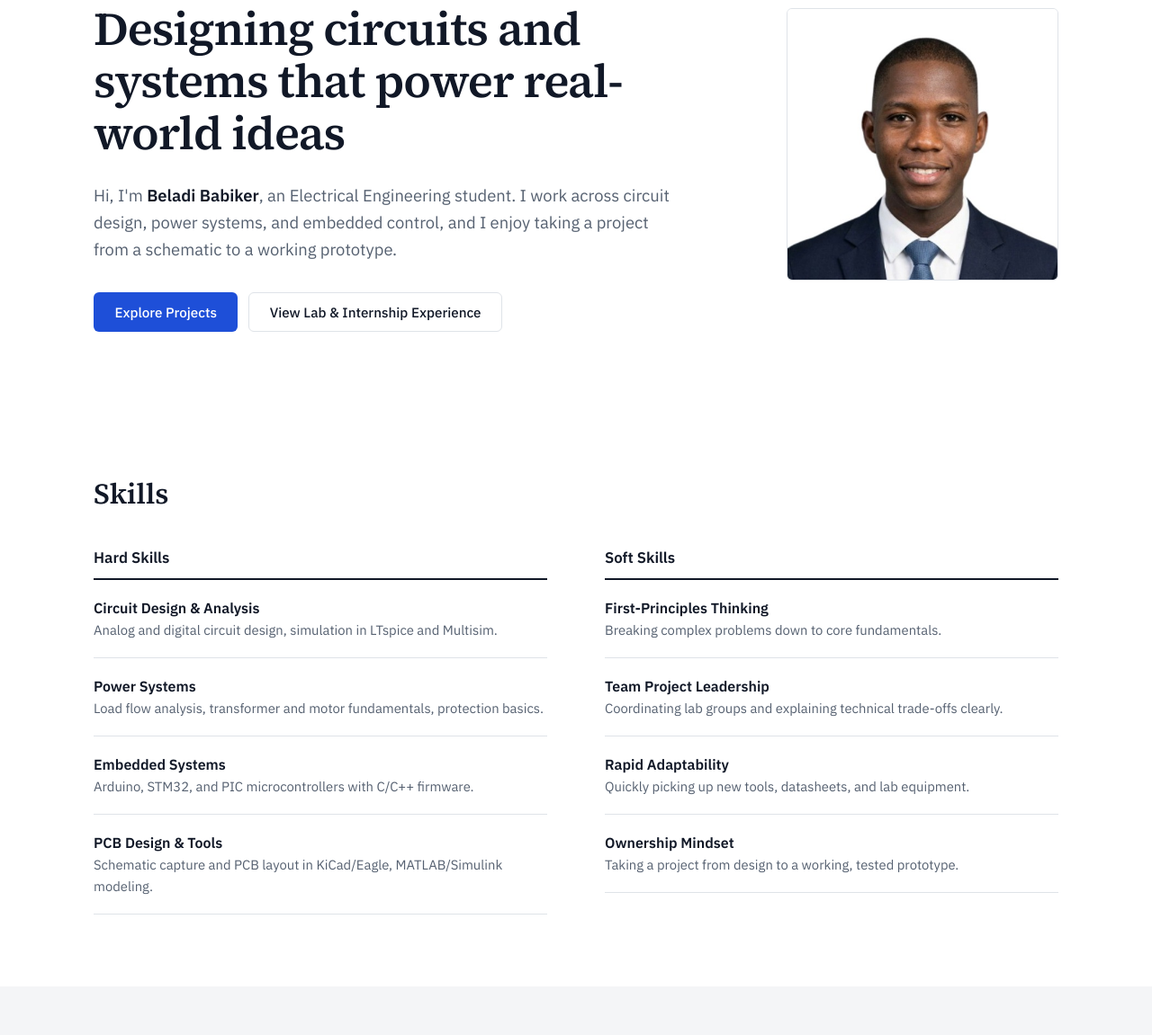
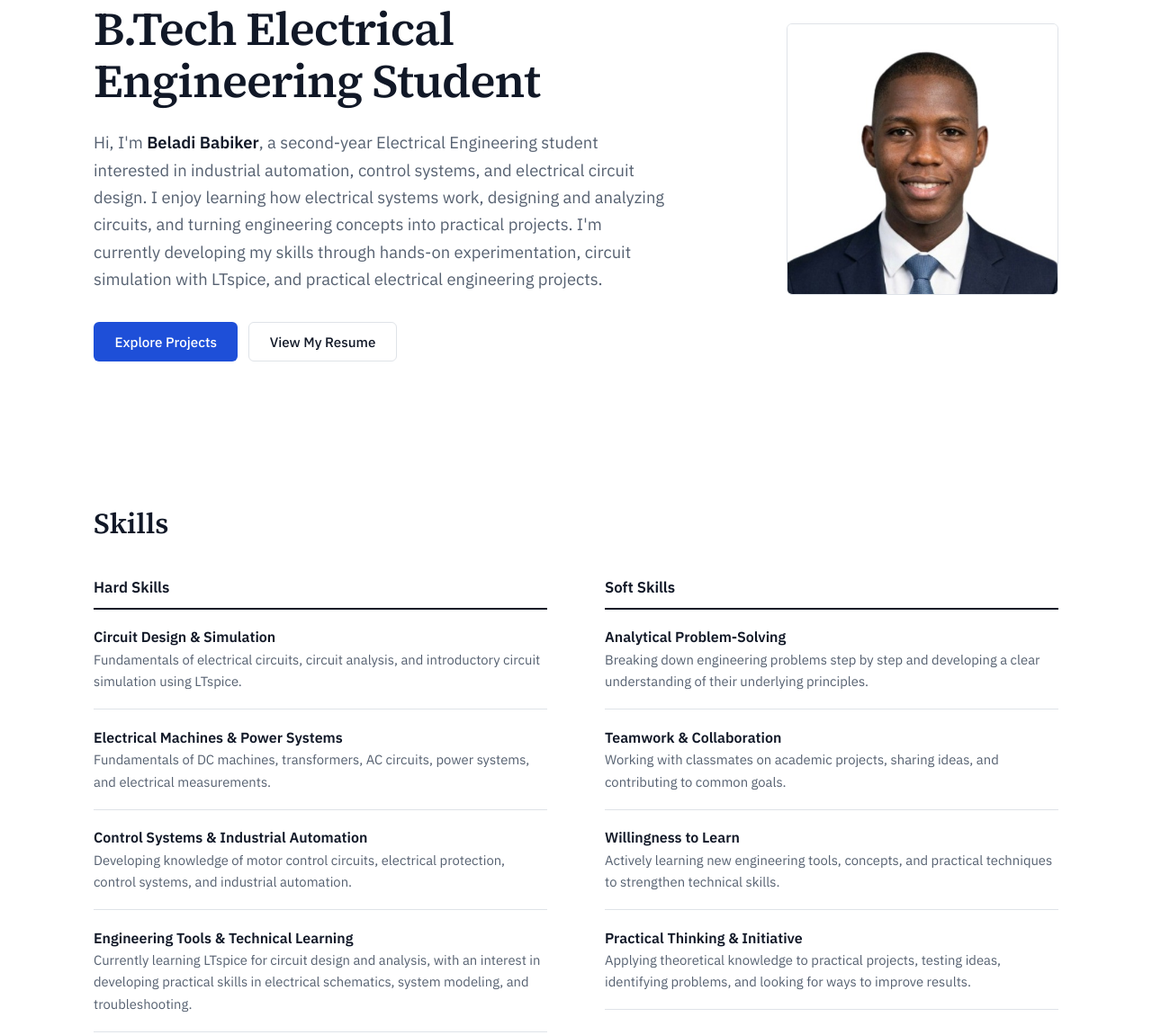
Before and after one commit to beladibabeker/Portfolio, a plain HTML site: page index.html in a window 1280 px wide. Shown: the part 192-1343 px from the top of the page at 90% size. Drawn offline with Linux system fonts and the light colour scheme.

Commit message:
Real Information 02/11/2026
I add me information in this file

```diff
--- a/index.html
+++ b/index.html
@@ -33,11 +33,11 @@
         <div class="hero-container">
             <div class="hero-content">
                 <span class="badge">Open to Electrical Engineering Internships</span>
-                <h1>Designing circuits and systems that power real-world ideas</h1>
-                <p>Hi, I'm <strong class="highlight">Beladi Babiker</strong>, an Electrical Engineering student. I work across circuit design, power systems, and embedded control, and I enjoy taking a project from a schematic to a working prototype.</p>
+                <h1>B.Tech Electrical Engineering Student </h1>
+                <p>Hi, I'm <strong class="highlight">Beladi Babiker</strong>, a second-year Electrical Engineering student interested in industrial automation, control systems, and electrical circuit design. I enjoy learning how electrical systems work, designing and analyzing circuits, and turning engineering concepts into practical projects. I'm currently developing my skills through hands-on experimentation, circuit simulation with LTspice, and practical electrical engineering projects.</p>
                 <div class="hero-cta">
                     <a href="#projects" class="btn btn-primary">Explore Projects</a>
-                    <a href="#experience" class="btn btn-secondary">View Lab & Internship Experience</a>
+                    <a href="BELADI_BABIKER.pdf" class="btn btn-secondary">View My Resume</a>
                 </div>
             </div>
             <div class="hero-image-wrapper">
@@ -58,20 +58,20 @@
                     <h3>Hard Skills</h3>
                     <div class="skills-grid">
                         <div class="skill-card">
-                            <h4>Circuit Design & Analysis</h4>
-                            <p>Analog and digital circuit design, simulation in LTspice and Multisim.</p>
+                            <h4>Circuit Design & Simulation</h4>
+                            <p>Fundamentals of electrical circuits, circuit analysis, and introductory circuit simulation using LTspice.</p>
                         </div>
                         <div class="skill-card">
-                            <h4>Power Systems</h4>
-                            <p>Load flow analysis, transformer and motor fundamentals, protection basics.</p>
+                            <h4>Electrical Machines & Power Systems</h4>
+                            <p>Fundamentals of DC machines, transformers, AC circuits, power systems, and electrical measurements.</p>
                         </div>
                         <div class="skill-card">
-                            <h4>Embedded Systems</h4>
-                            <p>Arduino, STM32, and PIC microcontrollers with C/C++ firmware.</p>
+                            <h4>Control Systems & Industrial Automation</h4>
+                            <p>Developing knowledge of motor control circuits, electrical protection, control systems, and industrial automation.</p>
                         </div>
                         <div class="skill-card">
-                            <h4>PCB Design & Tools</h4>
-                            <p>Schematic capture and PCB layout in KiCad/Eagle, MATLAB/Simulink modeling.</p>
+                            <h4>Engineering Tools & Technical Learning</h4>
+                            <p>Currently learning LTspice for circuit design and analysis, with an interest in developing practical skills in electrical schematics, system modeling, and troubleshooting.</p>
                         </div>
                     </div>
                 </div>
@@ -81,20 +81,20 @@
                     <h3>Soft Skills</h3>
                     <div class="skills-grid">
                         <div class="skill-card">
-                            <h4>First-Principles Thinking</h4>
-                            <p>Breaking complex problems down to core fundamentals.</p>
+                            <h4>Analytical Problem-Solving</h4>
+                            <p>Breaking down engineering problems step by step and developing a clear understanding of their underlying principles.</p>
                         </div>
                         <div class="skill-card">
-                            <h4>Team Project Leadership</h4>
-                            <p>Coordinating lab groups and explaining technical trade-offs clearly.</p>
+                            <h4>Teamwork & Collaboration</h4>
+                            <p>Working with classmates on academic projects, sharing ideas, and contributing to common goals.</p>
                         </div>
                         <div class="skill-card">
-                            <h4>Rapid Adaptability</h4>
-                            <p>Quickly picking up new tools, datasheets, and lab equipment.</p>
+                            <h4>Willingness to Learn</h4>
+                            <p>Actively learning new engineering tools, concepts, and practical techniques to strengthen technical skills.</p>
                         </div>
                         <div class="skill-card">
-                            <h4>Ownership Mindset</h4>
-                            <p>Taking a project from design to a working, tested prototype.</p>
+                            <h4>Practical Thinking & Initiative</h4>
+                            <p>Applying theoretical knowledge to practical projects, testing ideas, identifying problems, and looking for ways to improve results.</p>
                         </div>
                     </div>
                 </div>
@@ -187,18 +187,18 @@
             <div class="achievements-grid">
                 <div class="achievement-card">
                     <div class="achievement-number">1st</div>
-                    <h4>College Robotics Competition</h4>
-                    <p>Led a team that built a line-following robot with obstacle avoidance, placing first among 30+ teams.</p>
+                    <h4>Academic Year</h4>
+                    <p>Currently pursuing the second year of a Bachelor's degree in Electrical Engineering.</p>
                 </div>
                 <div class="achievement-card">
                     <div class="achievement-number">25%</div>
-                    <h4>Efficiency Gain on Solar Rig</h4>
-                    <p>Improved a student solar test rig's energy harvest by tuning the MPPT control loop.</p>
+                    <h4>Practical Engineering Project</h4>
+                    <p>Built an Electromagnetic Relay Demonstration prototype and explored electromagnetic principles through hands-on experimentation and troubleshooting.</p>
                 </div>
                 <div class="achievement-card">
                     <div class="achievement-number">3</div>
-                    <h4>Departmental Project Presentations</h4>
-                    <p>Presented embedded systems and power electronics projects at department showcase events.</p>
+                    <h4>Community Internship</h4>
+                    <p>Participated in social activities with VR4U Welfare Foundation, including environmental awareness, tree plantation, food distribution, and community support.</p>
                 </div>
             </div>
         </div>
@@ -213,20 +213,20 @@
                 <div class="timeline-item">
                     <div class="timeline-dot"></div>
                     <div class="timeline-content">
-                        <span class="timeline-date">2025 - Present</span>
-                        <h3>Electrical Engineering Intern</h3>
-                        <p class="company">Local Power & Automation Firm</p>
-                        <p>Assisted with panel wiring, PLC ladder logic edits, and testing of low-voltage control circuits under supervision of senior engineers.</p>
+                        <span class="timeline-date">2026 - Present</span>
+                        <h3>Electrical Engineering Student</h3>
+                        <p class="company">University Engineering Department</p>
+                        <p>Building foundational knowledge in electrical circuits, electrical machines, power systems, and control systems through academic study and practical projects.</p>
                     </div>
                 </div>
 
                 <div class="timeline-item">
                     <div class="timeline-dot"></div>
                     <div class="timeline-content">
-                        <span class="timeline-date">2024</span>
-                        <h3>Embedded Systems & Power Electronics Lab Training</h3>
-                        <p class="company">University Engineering Department</p>
-                        <p>Completed 100+ hours of practical lab work covering microcontroller programming, motor drives, and basic power supply design.</p>
+                        <span class="timeline-date">2026</span>
+                        <h3>Social Internship / Volunteer Experiencer</h3>
+                        <p class="company">VR4U Welfare Foundationt</p>
+                        <p>Completed 100+ hours of community service and social internship activities, including environmental awareness, waste collection, tree plantation, food distribution, helping elderly people and children, and supporting local communities.</p>
                     </div>
                 </div>
 
```
Also changed, not shown: 1 other file.
